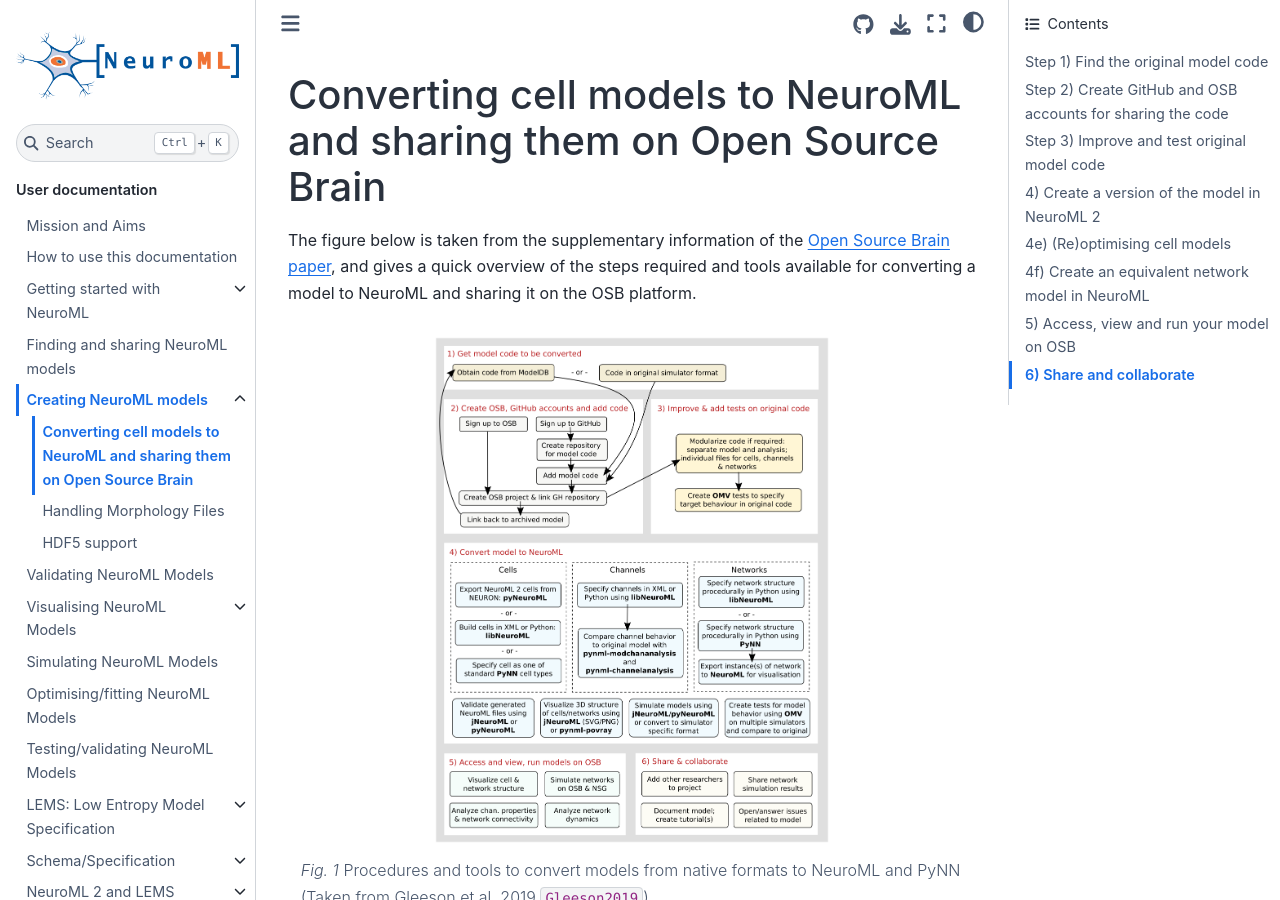
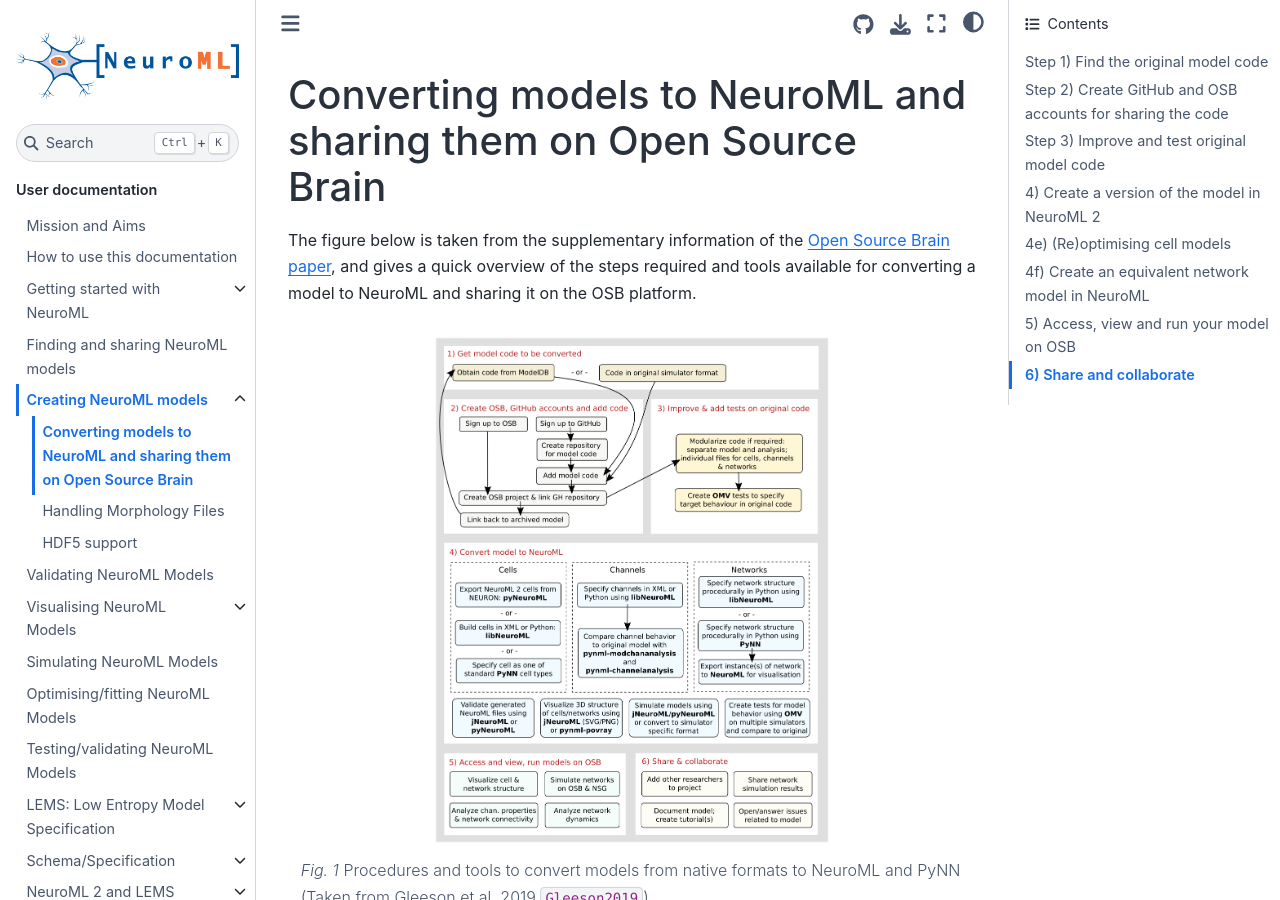
Before and after one commit to NeuroML/Documentation, a Jupyter Book: the page built from source/Userdocs/ConvertingModels.md, in a window 1280 px wide and 900 px high. Built offline with Jupyter Book 1.0.4 settings and Sphinx 7.4.7 and the Sphinx Book theme 1.1.4, drawn with Linux system fonts in a browser that asks for light colours; pages that are not in the unit, such as notebooks, are missing from menus; cross-references to code outside the pages are shown as plain code.

Commit message:
chore(converting): tweak title

```diff
--- a/source/Userdocs/ConvertingModels.md
+++ b/source/Userdocs/ConvertingModels.md
@@ -1,5 +1,5 @@
 (userdocs:creating_models:converting_conductance)=
-## Converting cell models to NeuroML and sharing them on Open Source Brain
+## Converting models to NeuroML and sharing them on Open Source Brain
 
 The figure below is taken from the supplementary information of the {ref}`Open Source Brain paper <papers:osb>`, and gives a quick overview of the steps required and tools available for converting a model to NeuroML and sharing it on the OSB platform.
 
```
